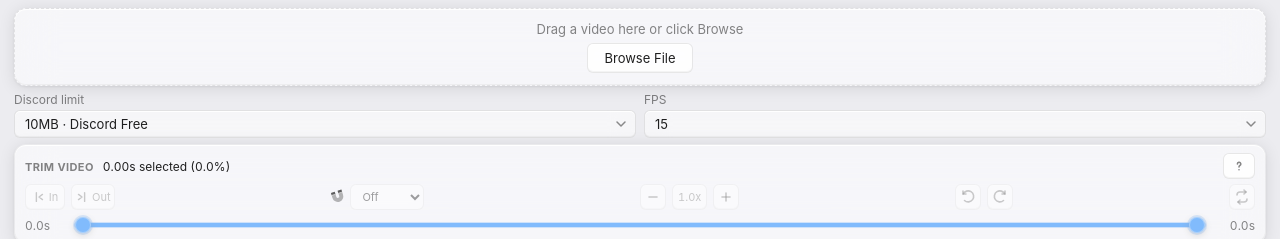
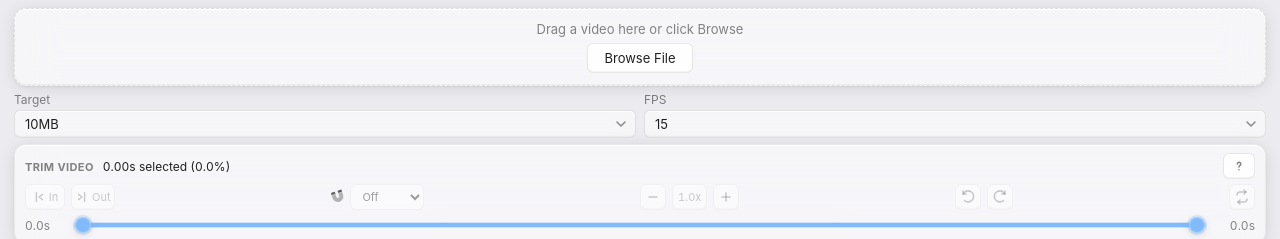
Before and after one commit to cyroz1/vidcord, a React (Vite) app: page / in a window 1280 px wide. Both pictures are taken after a click on the label ".gif". Shown: the top 239 px of the page. Built offline with nearby package versions, Linux system fonts and the light colour scheme.

Commit message:
Simplify GIF preset labels and target wording

```diff
--- a/src/App.tsx
+++ b/src/App.tsx
@@ -69,8 +69,8 @@ const QUALITY_PRESETS = [
 ];
 
 const GIF_PRESETS = [
-  { label: "10MB · Discord Free", size_mb: 10, target_h: 480 },
-  { label: "50MB · Nitro Basic", size_mb: 50, target_h: 720 },
+  { label: "10MB", size_mb: 10, target_h: 480 },
+  { label: "50MB", size_mb: 50, target_h: 720 },
 ] as const;
 const GIF_FPS_OPTIONS = [15, 30, 50] as const;
 
@@ -1872,7 +1872,7 @@ export default function App() {
             {gifMode && (
               <div className="row settings-row gif-settings-row">
                 <label className="target-label">
-                  Discord limit
+                  Target
                   <select
                     value={gifQualityIdx}
                     onChange={(event) => {
```
